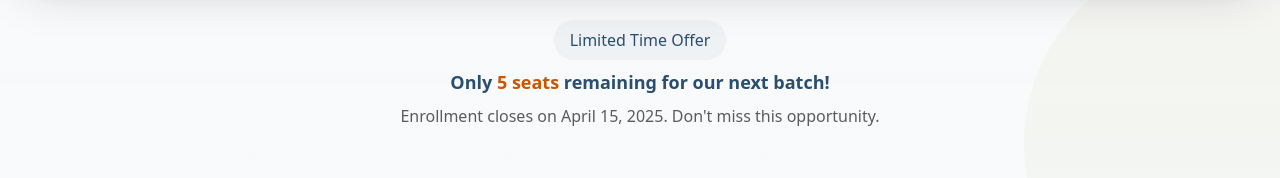
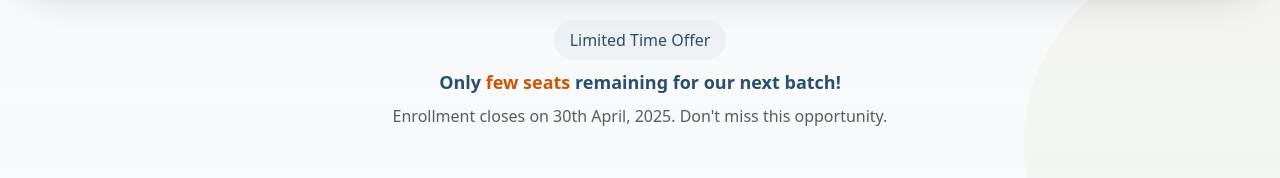
Before and after one commit to TanweerWeToo/wetoomedia, a React (Vite) app: page / in a window 1280 px wide. Shown: the part 6690-6868 px from the top of the page. Built offline with nearby package versions, Linux system fonts and the light colour scheme.

Commit message:
Update ProgramImpact component to wrap the "Enroll Now" button in an anchor tag for smooth scrolling, and revise seat availability text and enrollment deadline for clarity.

```diff
--- a/src/pages/Landing/ProgramImpact.jsx
+++ b/src/pages/Landing/ProgramImpact.jsx
@@ -218,9 +218,11 @@ const ProgramImpact = () => {
                 </div>
               </div>
 
-              <Button className="bg-accent hover:bg-accent/90 text-white font-bold py-6 px-10 text-lg rounded-xl transition-all duration-300 hover:scale-105 shadow-lg hover:shadow-xl flex items-center gap-2 mx-auto">
-                Enroll Now <ArrowRight className="h-5 w-5" />
-              </Button>
+              <a href="#programs">
+                <Button className="bg-accent hover:bg-accent/90 text-white font-bold py-6 px-10 text-lg rounded-xl transition-all duration-300 hover:scale-105 shadow-lg hover:shadow-xl flex items-center gap-2 mx-auto">
+                  Enroll Now <ArrowRight className="h-5 w-5" />
+                </Button>
+              </a>
 
               <div className="mt-6 flex items-center justify-center gap-2">
                 <div className="flex -space-x-2">
@@ -256,11 +258,11 @@ const ProgramImpact = () => {
             Limited Time Offer
           </div>
           <p className="text-lg font-semibold text-primary">
-            Only <span className="text-accent font-bold">5 seats</span>{" "}
+            Only <span className="text-accent font-bold">few seats</span>{" "}
             remaining for our next batch!
           </p>
           <p className="text-text/80 mt-2">
-            Enrollment closes on April 15, 2025. Don't miss this opportunity.
+            Enrollment closes on 30th April, 2025. Don't miss this opportunity.
           </p>
         </motion.div>
       </div>
```
